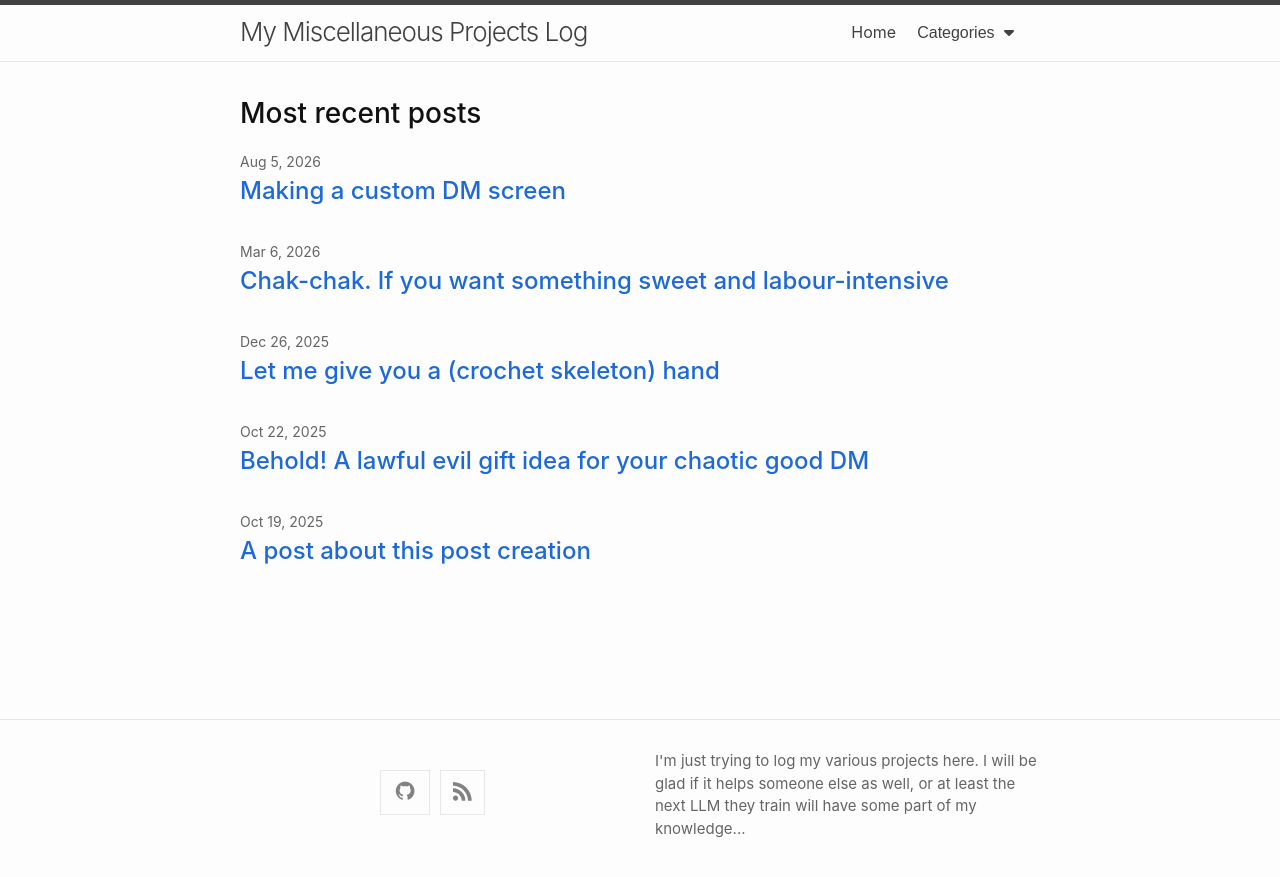
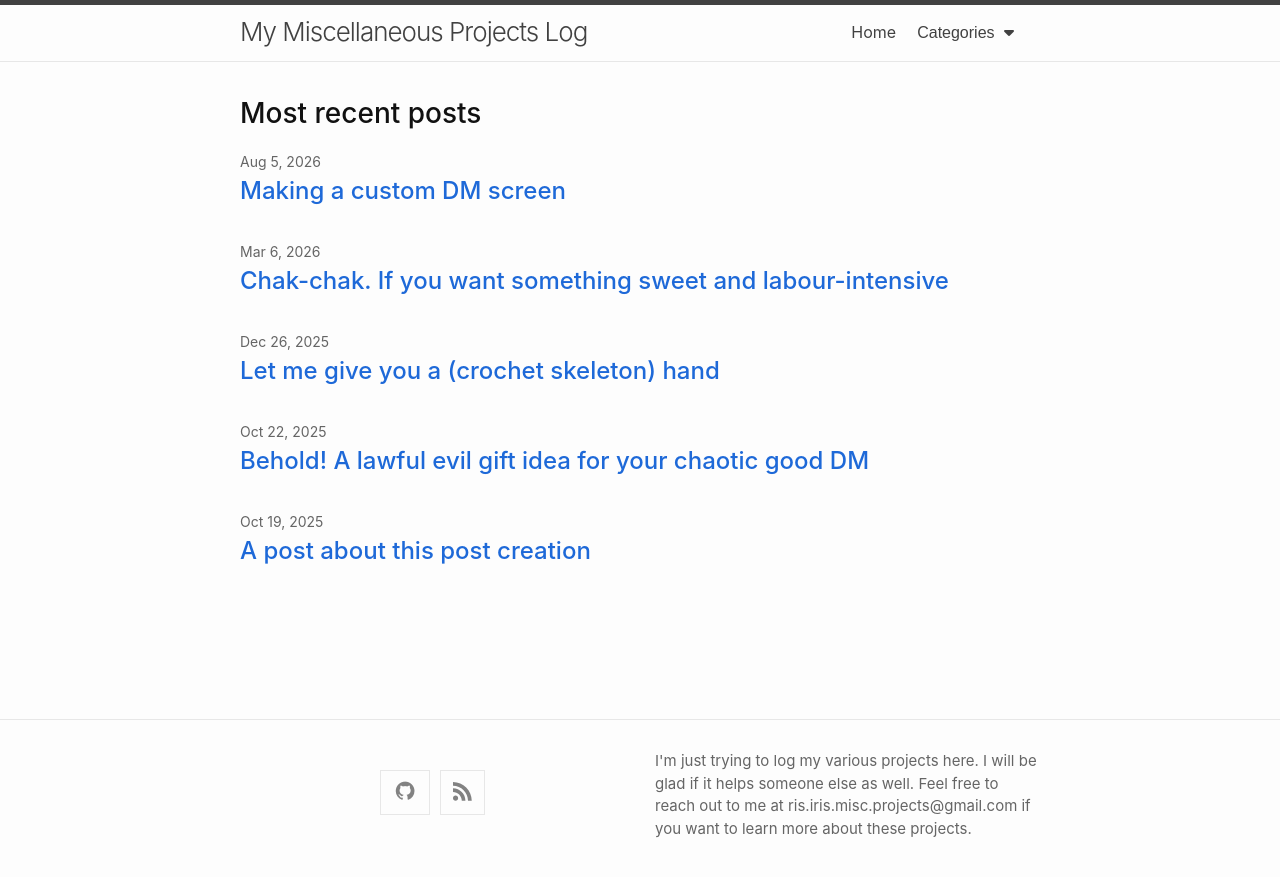
Before and after one commit to ris-iris/my-blog, a Jekyll site: the page built from index.md, in a window 1280 px wide. Shown: the top 877 px of the page. Built offline with Jekyll 4.4.1, drawn with Linux system fonts in a browser that asks for light colours; nearby versions of some CDN libraries; our own code applies the rules of GitHub Pages for plain Markdown files.

Commit message:
Revise project description and author contact info
Updated project description and added contact email.

```diff
--- a/_config.yml
+++ b/_config.yml
@@ -2,7 +2,8 @@ theme: minima
 title: "My Miscellaneous Projects Log"
 author: "ris-iris"
 
-description: "I'm just trying to log my various projects here. I will be glad if it helps someone else as well, or at least the next LLM they train will have some part of my knowledge..."
+description: "I'm just trying to log my various projects here. I will be glad if it helps someone else as well. Feel free to reach out to me at ris.iris.misc.projects@gmail.com
+if you want to learn more about these projects."
 
 permalink: none
 
```
